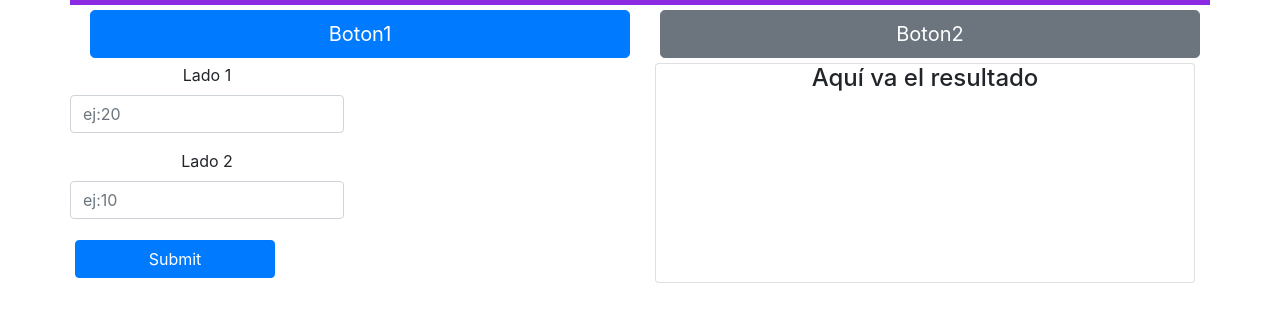
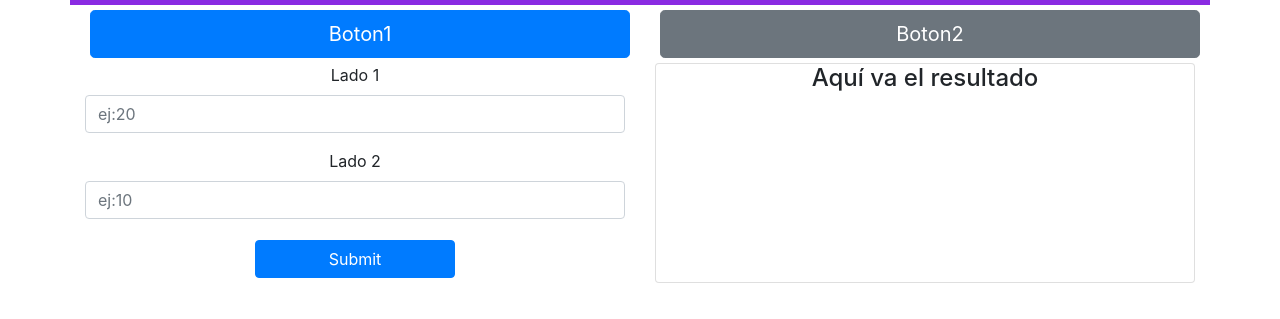
Before and after one commit to nicolas952008/javascript-test, a plain HTML site: page index.html in a window 1280 px wide. Shown: the part 57-376 px from the top of the page. Drawn offline with nearby package versions, Linux system fonts and the light colour scheme.

Commit message:
Solved center issue

```diff
--- a/index.html
+++ b/index.html
@@ -29,19 +29,25 @@
     <div class="row text-center">
         <div class="col text-center">
             <div class="row text-center">
+                <div class="col">
                     <div class="form-group text-center">
                         <label for="lado1">Lado 1</label>
                         <input type="number" class="form-control" id="lado1" placeholder="ej:20">
                     </div>
                 </div>
+            </div>
             <div class="row text-center">
+                <div class="col">
                     <div class="form-group">
                         <label for="lado2">Lado 2</label>
                         <input type="number" class="form-control" id="lado2" placeholder="ej:10">
                     </div>
                 </div>
-            <div class="row">
+            </div>
+            <div class="row text-center">
+                <div class="col">
                     <button type="button" class="btn btn-primary">Submit</button>
+                </div>
             </div>
         </div>
         <div class="col">
```
Lines whose indentation alone changed are shown as unchanged.
